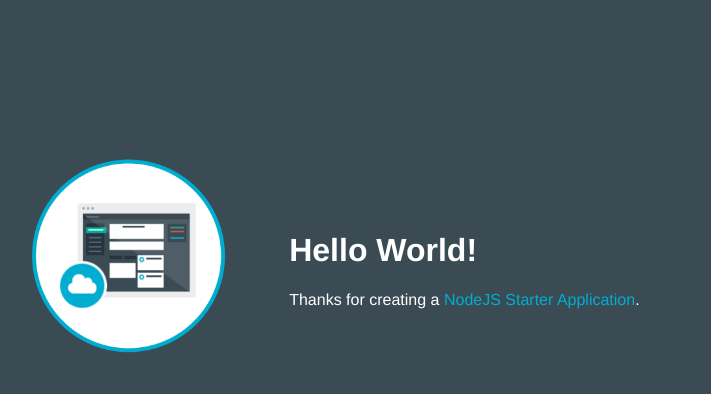
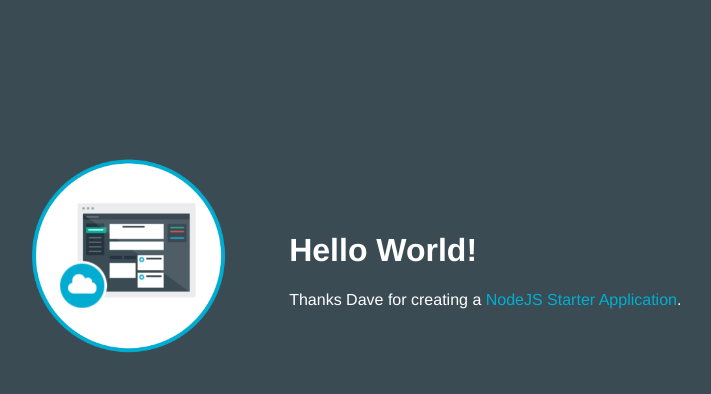
Before and after one commit to dakrier/daknodejs55, a website: page public/index.html in a window 1280 px wide. Shown: the whole page, without its empty margins (253-964 px from the left). Drawn offline with Linux system fonts and the light colour scheme.

Commit message:
Yes.. I want to deploy

```diff
--- a/public/index.html
+++ b/public/index.html
@@ -17,7 +17,7 @@
         </td>
         <td>
           <h1 id="message">Hello World!</h1>
-          <p class='description'></p> Thanks for creating a <span class = "blue">NodeJS Starter Application</span>.
+          <p class='description'></p> Thanks Dave for creating a <span class = "blue">NodeJS Starter Application</span>.
         </td>
       </tr>
     </table>
```
